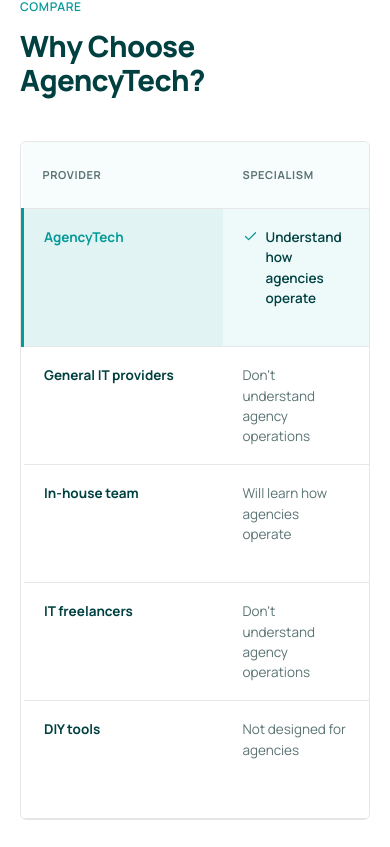
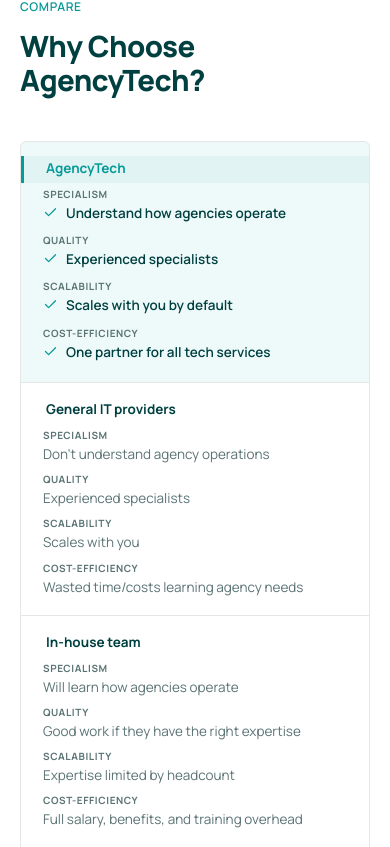
Before and after one commit to IC31-AT/2026_website, a Next.js app: page /about in a window 390 px wide. Shown: the part 6597-7444 px from the top of the page. Built offline with nearby package versions, Linux system fonts and the light colour scheme.

Commit message:
mobile visual tweaks

```diff
--- a/src/app/about/page.tsx
+++ b/src/app/about/page.tsx
@@ -224,7 +224,7 @@
             <h2 style={{ margin: 0, fontSize: 36, lineHeight: 1.15, letterSpacing: '-0.02em', fontWeight: 800, color: 'var(--at-cyprus)', textWrap: 'balance' }}>Why Choose AgencyTech?</h2>
           </div>
           <div data-reveal data-reveal-delay={90} style={{ overflowX: 'auto', WebkitOverflowScrolling: 'touch', borderRadius: 'var(--radius-md)', border: '1px solid var(--border-default)' }}>
-            <table style={{ width: '100%', minWidth: 760, borderCollapse: 'collapse', fontSize: 13.5 }}>
+            <table className="at-stack-table" style={{ width: '100%', minWidth: 760, borderCollapse: 'collapse', fontSize: 13.5 }}>
               <thead>
                 <tr>
                   <th style={{ position: 'sticky', left: 0, zIndex: 2, textAlign: 'left', padding: '16px 20px', fontSize: 11, fontWeight: 700, letterSpacing: '0.06em', textTransform: 'uppercase', color: 'var(--text-muted)', background: 'var(--surface-subtle)', borderBottom: '1px solid var(--border-default)', width: 200 }}>Provider</th>
@@ -238,7 +238,7 @@
                   <tr key={row.provider} style={row.highlight ? { background: 'rgba(43,188,186,0.08)' } : undefined}>
                     <th scope="row" style={{ position: 'sticky', left: 0, zIndex: 1, background: row.highlight ? 'var(--status-info-soft)' : 'var(--at-white)', textAlign: 'left', padding: '18px 20px', fontWeight: 700, color: row.highlight ? 'var(--at-turquoise)' : 'var(--text-heading)', borderBottom: '1px solid var(--border-default)', borderLeft: row.highlight ? '3px solid var(--at-turquoise)' : '3px solid transparent', verticalAlign: 'top', whiteSpace: 'nowrap' }}>{row.provider}</th>
                     {row.cells.map((cell, i) => (
-                      <td key={i} style={{ padding: '18px 20px', lineHeight: 1.5, color: row.highlight ? 'var(--text-heading)' : 'var(--text-muted)', fontWeight: row.highlight ? 600 : 400, borderBottom: '1px solid var(--border-default)', verticalAlign: 'top' }}>
+                      <td key={i} data-label={compareCols[i]} style={{ padding: '18px 20px', lineHeight: 1.5, color: row.highlight ? 'var(--text-heading)' : 'var(--text-muted)', fontWeight: row.highlight ? 600 : 400, borderBottom: '1px solid var(--border-default)', verticalAlign: 'top' }}>
                         {row.highlight ? (
                           <span style={{ display: 'inline-flex', alignItems: 'flex-start', gap: 8 }}>
                             <Icon name="check" size={15} style={{ flex: 'none', marginTop: 2, color: 'var(--at-turquoise)' }} />
--- a/src/app/globals.css
+++ b/src/app/globals.css
@@ -144,6 +144,44 @@
      extra right padding keeps the last link clear of the burger pill. */
   .at-fp-anchor { top: 0 !important; }
   .at-fp-anchor nav { padding-right: 60px !important; }
+
+  /* Data tables collapse to stacked cards so they fit the mobile container
+     with no horizontal scroll. Each row becomes one card; the column headers
+     are dropped and per-cell labels come from data-label where the meaning
+     isn't self-evident. Applied via the .at-stack-table class. */
+  .at-stack-table { display: block !important; width: 100% !important; min-width: 0 !important; }
+  .at-stack-table thead { display: none !important; }
+  .at-stack-table tbody { display: block !important; }
+  .at-stack-table tr {
+    display: block !important;
+    padding: 14px 0 !important;
+    border-bottom: 1px solid var(--border-default) !important;
+  }
+  .at-stack-table tbody tr:last-child { border-bottom: none !important; }
+  .at-stack-table th,
+  .at-stack-table td {
+    display: block !important;
+    width: auto !important;
+    position: static !important; /* undo any sticky first column */
+    white-space: normal !important;
+    padding: 4px 22px !important;
+    border-bottom: none !important;
+    vertical-align: top !important;
+  }
+  /* Row header (provider / stage name) reads as the card title. */
+  .at-stack-table th[scope="row"],
+  .at-stack-table tr > :first-child { padding-top: 2px !important; }
+  /* Labelled cells get their column name above the value. */
+  .at-stack-table td[data-label]::before {
+    content: attr(data-label);
+    display: block;
+    margin-bottom: 1px;
+    font-size: 10px;
+    font-weight: 700;
+    letter-spacing: 0.06em;
+    text-transform: uppercase;
+    color: var(--text-muted);
+  }
 }
 
 @media (max-width: 600px) {
--- a/src/app/page.tsx
+++ b/src/app/page.tsx
@@ -98,7 +98,7 @@
       <section style={{ borderTop: '1px solid var(--border-default)', borderBottom: '1px solid var(--border-default)', background: '#fff', padding: '26px 0', overflow: 'hidden' }}>
         <div style={{ maxWidth: 1200, margin: '0 auto', padding: '0 32px', display: 'flex', alignItems: 'center', gap: 40 }}>
           <span style={{ flex: 'none', fontSize: 11.5, fontWeight: 700, letterSpacing: '0.05em', textTransform: 'uppercase', color: 'var(--text-muted)' }}>Trusted By & Partnered With</span>
-          <div style={{ flex: 1, overflow: 'hidden', position: 'relative', maskImage: 'linear-gradient(90deg, transparent, #000 8%, #000 92%, transparent)' }}>
+          <div style={{ flex: 1, minWidth: 0, overflow: 'hidden', position: 'relative', maskImage: 'linear-gradient(90deg, transparent, #000 8%, #000 92%, transparent)' }}>
             <div data-hover="animation-play-state: paused" style={{ display: 'flex', gap: 56, width: 'max-content', animation: 'at-marquee 45s linear infinite' }}>
               {marqueeLogos.map((logo, i) => (
                 // eslint-disable-next-line @next/next/no-img-element
@@ -164,7 +164,7 @@
                   {group.items.map((r, i) => (
                     <div key={i} data-reveal data-reveal-delay={i * 90} style={{ display: 'flex', flexDirection: 'column', gap: 10, padding: '32px 30px', background: 'var(--surface-subtle)', border: '1px solid var(--border-default)', borderRadius: 'var(--radius-md)', minHeight: 168 }}>
                       {'from' in r ? (
-                        <span style={{ display: 'inline-flex', alignItems: 'baseline', gap: 12, fontSize: 'clamp(40px, 5.6vw, 60px)', lineHeight: 1, fontWeight: 800, letterSpacing: '-0.03em' }}>
+                        <span style={{ display: 'inline-flex', alignItems: 'baseline', flexWrap: 'wrap', gap: 12, fontSize: 'clamp(40px, 5.6vw, 60px)', lineHeight: 1, fontWeight: 800, letterSpacing: '-0.03em' }}>
                           <span style={{ color: 'var(--at-faint)', textDecoration: 'line-through', textDecorationThickness: 3 }}><span data-countup={r.from}>{r.from}</span>{r.unit}</span>
                           <Icon name="arrow-right" size={22} style={{ flex: 'none', color: 'var(--text-muted)', alignSelf: 'center' }} />
                           <span style={{ color: 'var(--at-turquoise)' }}><span data-countup={r.to}>{r.to}</span>{r.unit}</span>
--- a/src/components/FpOngoingWork.tsx
+++ b/src/components/FpOngoingWork.tsx
@@ -153,7 +153,7 @@
           </div>
           <div data-reveal style={{ background: '#fff', borderRadius: 'var(--radius-md)', boxShadow: 'var(--shadow-lg)', overflow: 'hidden' }}>
             <div style={{ overflowX: 'auto' }}>
-              <table className="at-keep-grid" style={{ width: '100%', minWidth: 640, borderCollapse: 'collapse', fontFamily: 'var(--font-sans)' }}>
+              <table className="at-keep-grid at-stack-table" style={{ width: '100%', minWidth: 640, borderCollapse: 'collapse', fontFamily: 'var(--font-sans)' }}>
                 <thead>
                   <tr style={{ background: 'var(--surface-subtle)', borderBottom: '2px solid var(--border-default)' }}>
                     <th style={{ textAlign: 'left', padding: '16px 24px', fontSize: 11, fontWeight: 700, letterSpacing: '0.05em', textTransform: 'uppercase', color: 'var(--at-faint)' }}>Stage</th>
```
